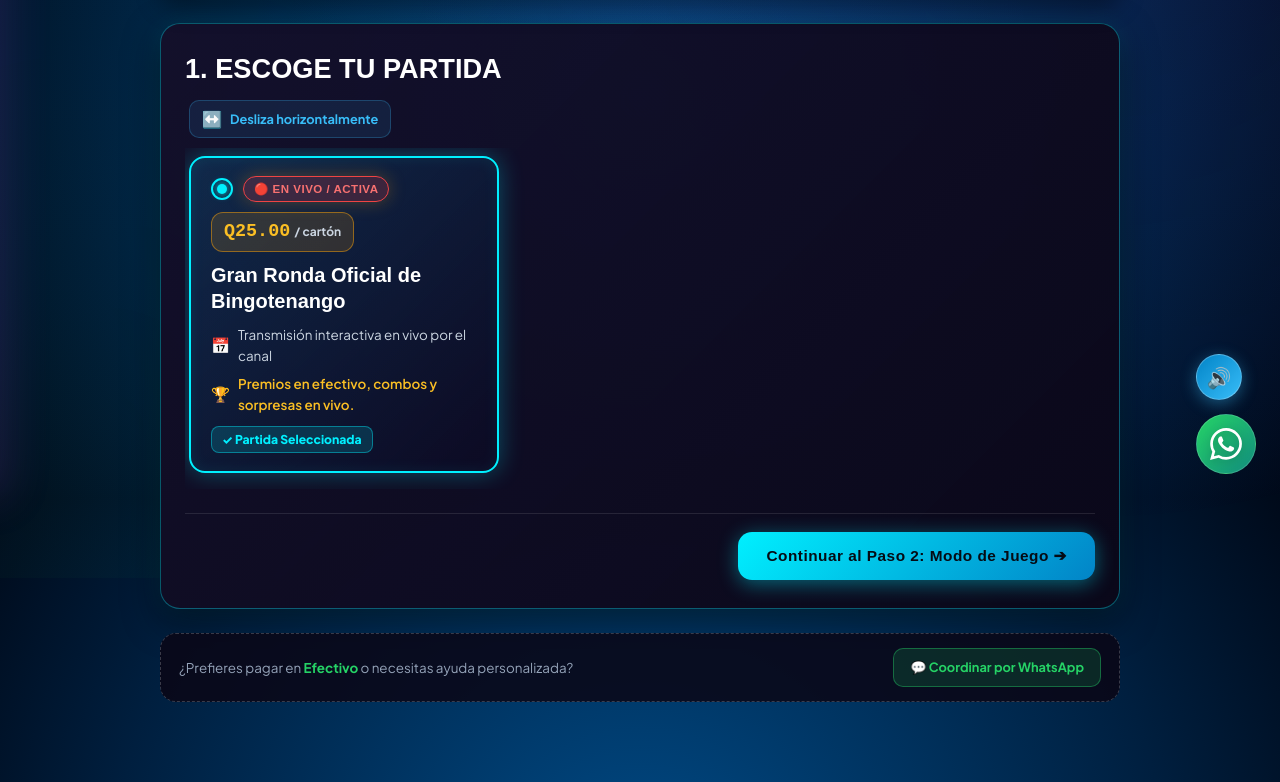
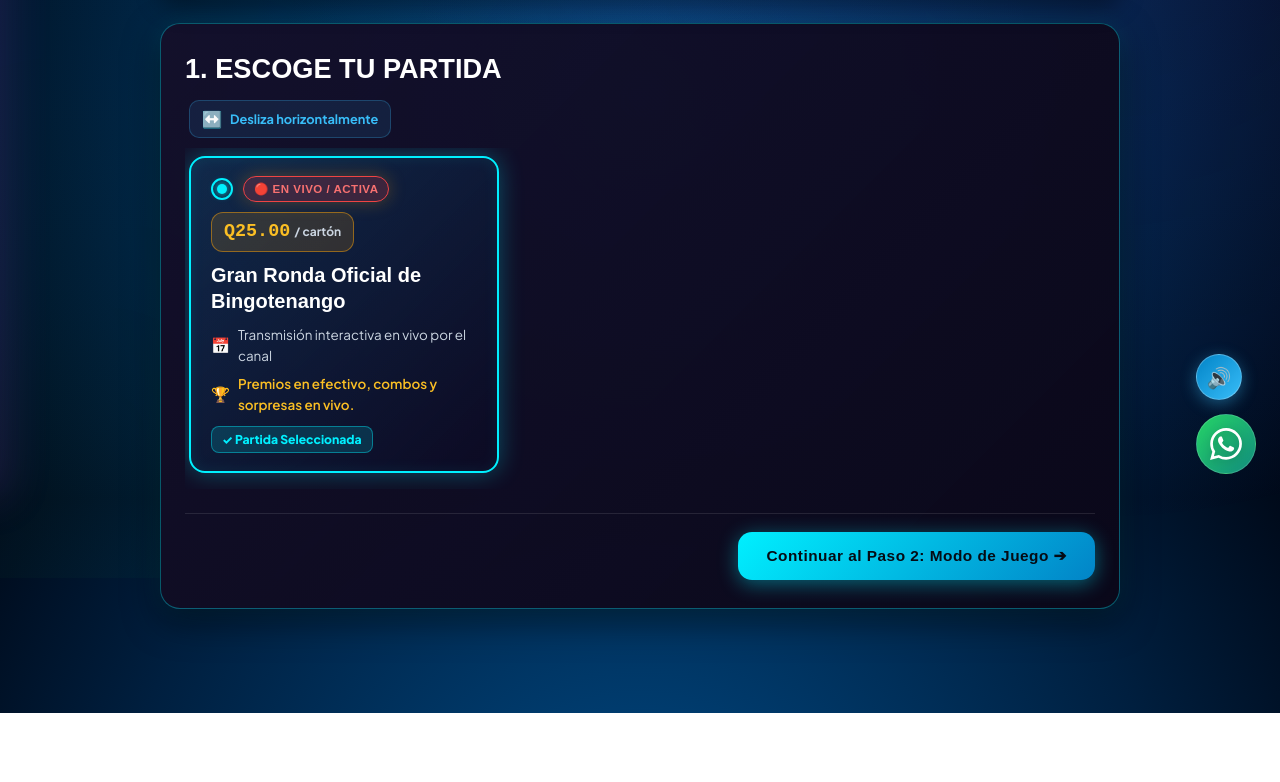
Before and after one commit to pachevar/lluvia-de-ideas, a React (Vite) app: page /bingo/boletos in a window 1280 px wide. Shown: the part 302-1084 px from the top of the page. After the commit the page ends 1015 px from the top, so only its background shows below. Built offline with nearby package versions, Linux system fonts and the light colour scheme; no server answers; the database is empty.

Commit message:
feat(bingo): quitar cuadro final de coordinar por whatsapp en pagina de boletos

```diff
--- a/src/pages/BingoBoletos.tsx
+++ b/src/pages/BingoBoletos.tsx
@@ -1175,20 +1175,6 @@ const BingoBoletos: React.FC = () => {
           </section>
         )}
 
-        {/* AYUDA POR WHATSAPP O PAGO EN EFECTIVO */}
-        <div className="cash-help-banner">
-          <p>
-            ¿Prefieres pagar en <strong>Efectivo</strong> o necesitas ayuda personalizada?
-          </p>
-          <a
-            href={`https://wa.me/50242250165?text=${encodeURIComponent(`¡Hola! Deseo comprar 1 boleto para Bingotenango (Total: Q${totalPriceQ}.00). ¿Me apoyan con las opciones de pago?`)}`}
-            target="_blank"
-            rel="noopener noreferrer"
-            className="btn-cash-help"
-          >
-            💬 Coordinar por WhatsApp
-          </a>
-        </div>
 
       </div>
     </div>
```
